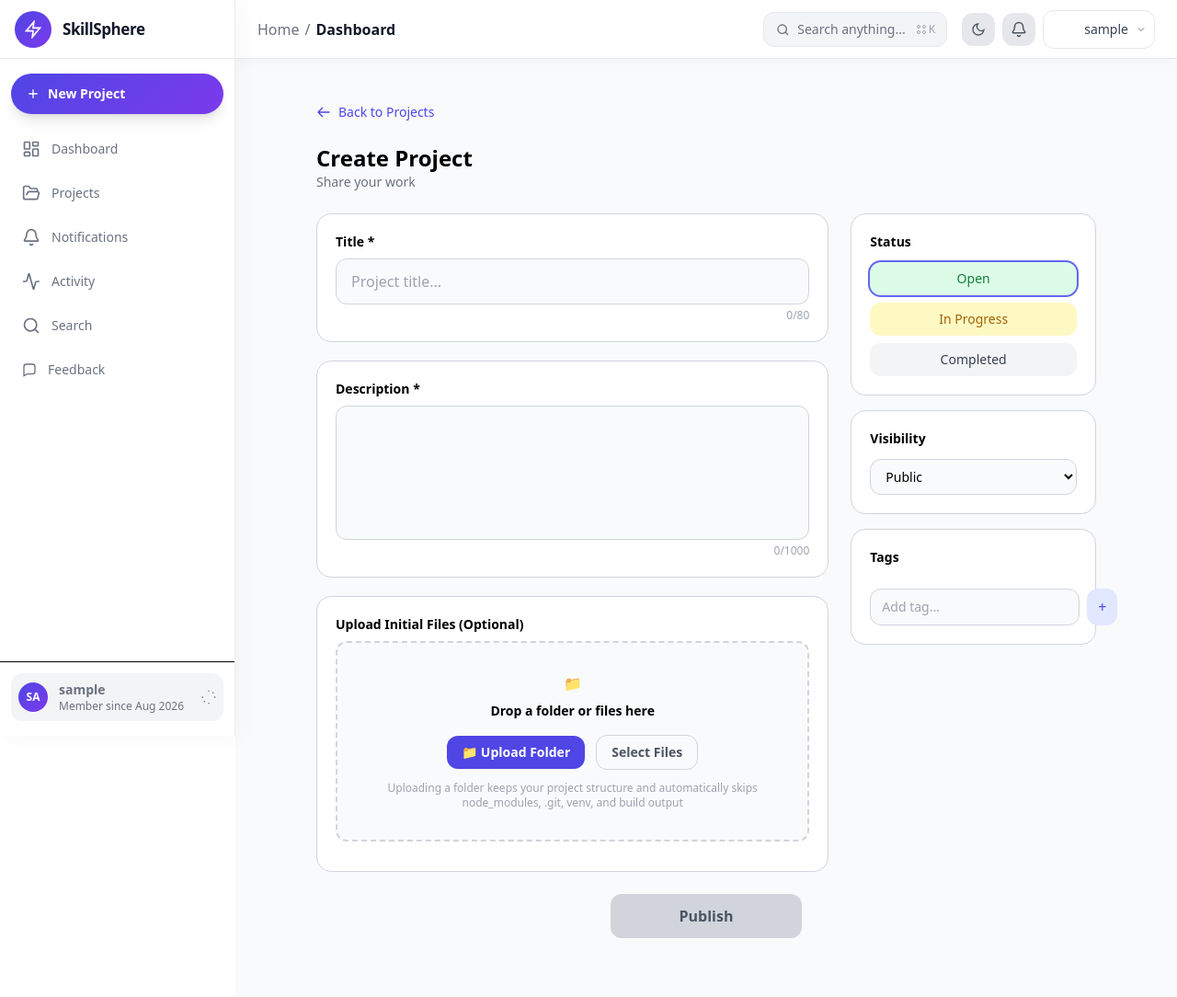
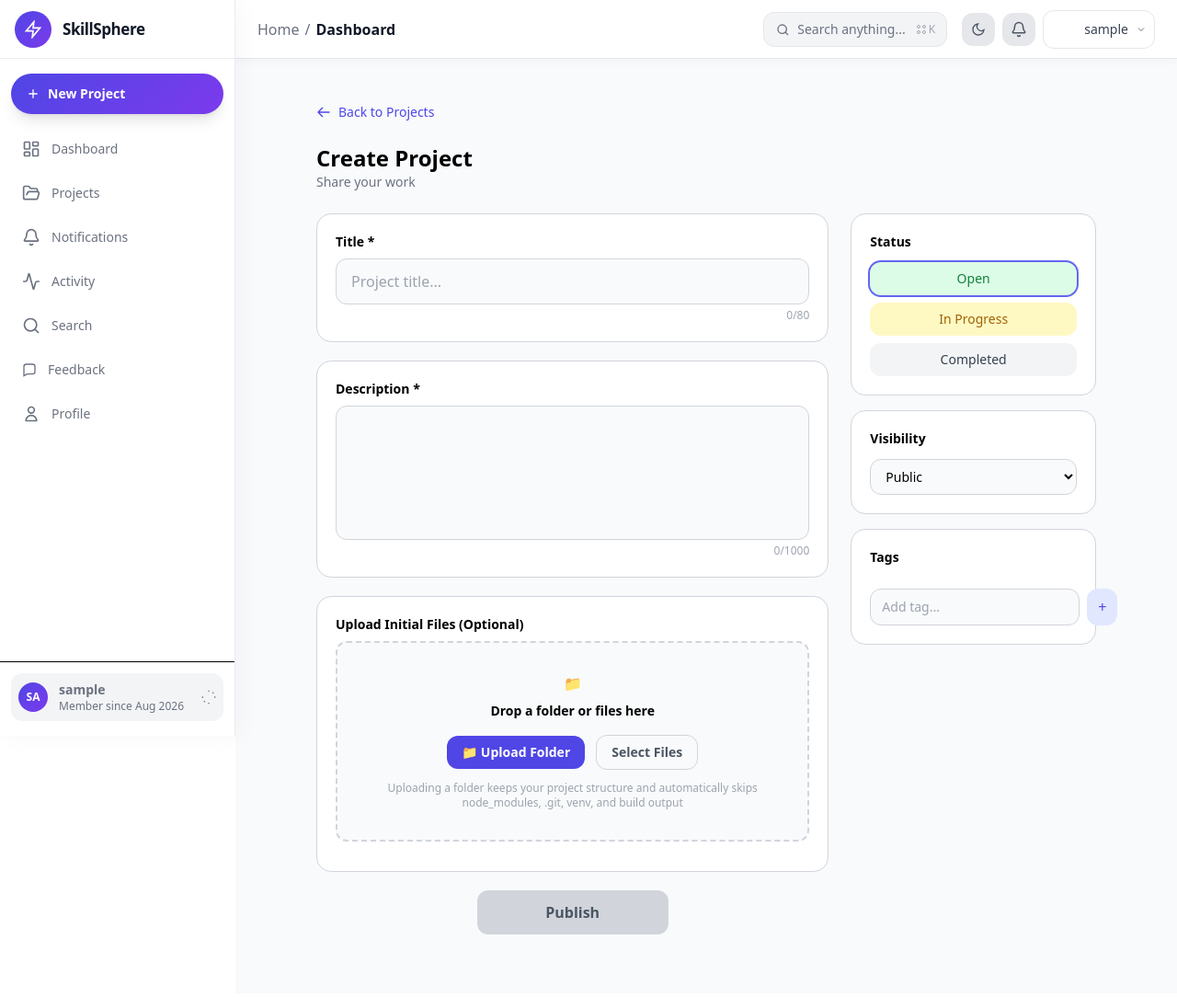
Before and after one commit to Soyokaze00/SkillSphere, a Django app: page /projects/create-project/ in a window 1280 px wide. Shown: the whole page at 92% size. After the commit the page ends 1016 px from the top, so only its background shows below. Run offline with Django 5.2, Linux system fonts and the light colour scheme; the visitor is signed in with stand-in values (Sample User, id 1); data that the repository does not hold is empty; parts of the project's set-up code (start-up, migrations or seed data) failed here and were passed over; some libraries are stand-ins or nearby versions.

Commit message:
Fix upload box overflow, publish button placement, and nav/settings tweaks

```diff
--- a/projects/templates/projects/create_project.html
+++ b/projects/templates/projects/create_project.html
@@ -104,6 +104,17 @@
           <p class="text-red-500 text-xs mt-1">{{ file_form.file.errors }}</p>
           {% endif %}
         </div>
+        <!-- PUBLISH BUTTON -->
+        <div class="flex justify-center">
+          <button
+            type="submit"
+            id="publishBtn"
+            class="w-52 py-3 rounded-xl bg-gray-300 text-gray-600 font-semibold transition"
+            disabled
+          >
+            Publish
+          </button>
+        </div>
       </div>
 
       <!-- RIGHT COLUMN -->
@@ -169,19 +180,6 @@
         </div>
       </div>
     </div>
-
-    <!-- PUBLISH BUTTON -->
-    <div class="flex justify-center">
-      <button
-        type="submit"
-        id="publishBtn"
-        class="w-52 py-3 rounded-xl bg-gray-300 text-gray-600 font-semibold transition"
-        disabled
-      >
-        Publish
-      </button>
-    </div>
-  </div>
 </form>
 <script src="{% static 'projects/js/folder_upload_filter.js' %}"></script>
 <script src="{% static 'projects/js/create_project.js' %}"></script>
--- a/skill_sphere/settings.py
+++ b/skill_sphere/settings.py
@@ -208,6 +208,8 @@ CELERY_RESULT_BACKEND = 'redis://localhost:6379/0'
 CELERY_ACCEPT_CONTENT = ['json']
 CELERY_TASK_SERIALIZER = 'json'
 
-# خذف کن
+
 CELERY_TASK_ALWAYS_EAGER = True
 CELERY_TASK_EAGER_PROPAGATES = True
+
+NPM_BIN_PATH = r"C:\Program Files\nodejs\npm.cmd"
--- a/templates/base.html
+++ b/templates/base.html
@@ -1,4 +1,5 @@
 {% load tailwind_tags %} {% tailwind_css %}
+{% load static %}
 
 <!DOCTYPE html>
 
@@ -128,7 +129,7 @@
 </style>
 </body>
 
-
+<script src="{% static 'users/js/follow.js' %}"></script>
 </html>
 <!-- <script src="https://cdn.tailwindcss.com"></script> -->
 <!-- <style>
--- a/templates/includes/navbar.html
+++ b/templates/includes/navbar.html
@@ -126,13 +126,20 @@
       </button>
 
       <!-- avatar -->
-      <button
+
+      <a href="{% url 'users:profile' request.user.username %}"
         class="flex items-center gap-2 rounded-xl px-2 py-1.5 border border-gray-200 dark:border-gray-700 hover:bg-gray-100 dark:hover:bg-gray-800 max-w-[180px]"
       >
         <div
-          class="w-7 h-7 rounded-full flex items-center justify-center shrink-0 bg-linear-to-br from-indigo-600 to-purple-600 text-white text-[11px] font-bold"
+          class="w-7 h-7 rounded-full flex items-center justify-center shrink-0 bg-linear-to-br from-indigo-600 to-purple-600 text-white text-[11px] font-bold overflow-hidden"
         >
+          {% if user.profile_image %}
+          <img src="{{ user.profile_image.url }}" class="w-full h-full object-cover" alt="" />
+          {% elif user.avatar_seed %}
+          <img src="https://api.dicebear.com/9.x/identicon/svg?seed={{ user.avatar_seed }}" class="w-full h-full" alt="" />
+          {% else %}
           {{ user.username|slice:":2"|upper }}
+          {% endif %}
         </div>
 
         <span class="text-sm font-medium text-gray-700 dark:text-gray-200 truncate">
@@ -147,7 +154,7 @@
         >
           <path stroke-width="2" d="M6 9l6 6 6-6" />
         </svg>
-      </button>
+      </a>
     </div>
   </header>
 
--- a/templates/includes/sidebar.html
+++ b/templates/includes/sidebar.html
@@ -61,8 +61,8 @@
 
   {% for item in sidebar_items %}
 
-  <a
-    href="{{ item.url }}"
+
+  <a href="{{ item.url }}"
     class="flex items-center gap-3 w-full rounded-3xl p-3  transition
     {% if url_name == item.url_name %}
       bg-indigo-50 text-indigo-500 font-bold
@@ -78,6 +78,21 @@
 
   {% endfor %}
 
+
+  <a href="{% url 'users:profile' request.user.username %}"
+    class="flex items-center gap-3 w-full rounded-3xl p-3 transition
+    {% if url_name == 'profile' %}
+      bg-indigo-50 text-indigo-500 font-bold
+    {% else %}
+      text-gray-500 hover:bg-gray-100
+    {% endif %}"
+  >
+    <svg class="w-5 h-5" fill="none" stroke="currentColor" viewBox="0 0 24 24">
+      <path stroke-linecap="round" stroke-linejoin="round" stroke-width="2" d="M16 7a4 4 0 11-8 0 4 4 0 018 0zM12 14a7 7 0 00-7 7h14a7 7 0 00-7-7z" />
+    </svg>
+    <span>Profile</span>
+  </a>
+
 </nav>
 
 {% endwith %}
@@ -86,14 +101,21 @@
     class="px-3 pb-4 border-t pt-3"
     style="border-color: var(--sidebar-border)"
   >
-    <div
+
+    <a href="{% url 'users:profile' request.user.username %}"
       class="flex items-center gap-3 p-2 rounded-xl bg-gray-100 dark:bg-gray-800 cursor-pointer overflow-hidden"
     >
       <div
-        class="w-8 h-8 rounded-full flex items-center justify-center text-white text-xs font-bold shrink-0"
+        class="w-8 h-8 rounded-full flex items-center justify-center text-white text-xs font-bold shrink-0 overflow-hidden"
         style="background: linear-gradient(135deg, #4f46e5, #7c3aed)"
       >
+        {% if user.profile_image %}
+        <img src="{{ user.profile_image.url }}" class="w-full h-full object-cover" alt="" />
+        {% elif user.avatar_seed %}
+        <img src="https://api.dicebear.com/9.x/identicon/svg?seed={{ user.avatar_seed }}" class="w-full h-full" alt="" />
+        {% else %}
         {{ user.username|slice:":2"|upper }}
+        {% endif %}
       </div>
 
       <div class="flex-1 min-w-0">
@@ -115,7 +137,7 @@
           d="M12 1v2m0 18v2m9-11h2M1 12H3m15.364-6.364l1.414-1.414M4.222 19.778l1.414-1.414"
         />
       </svg>
-    </div>
+    </a>
   </div>
 
 </aside>
```
